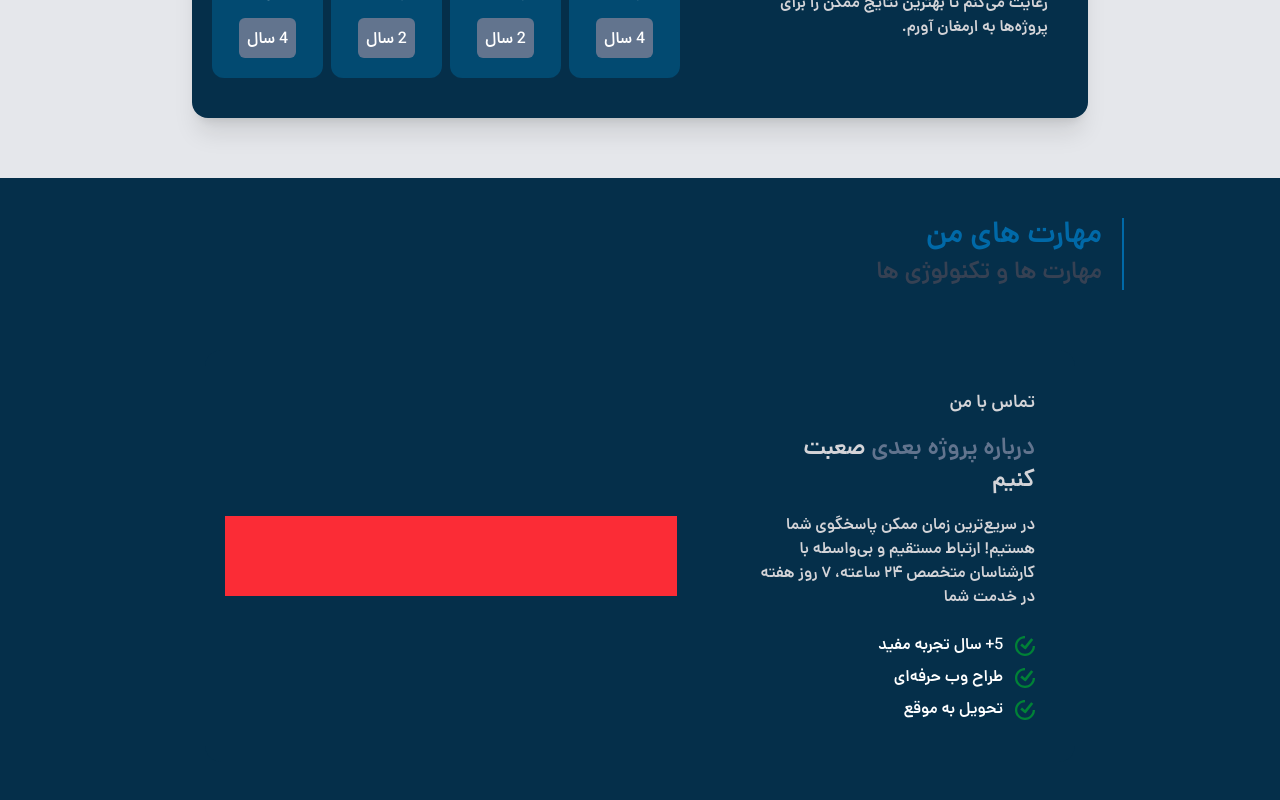
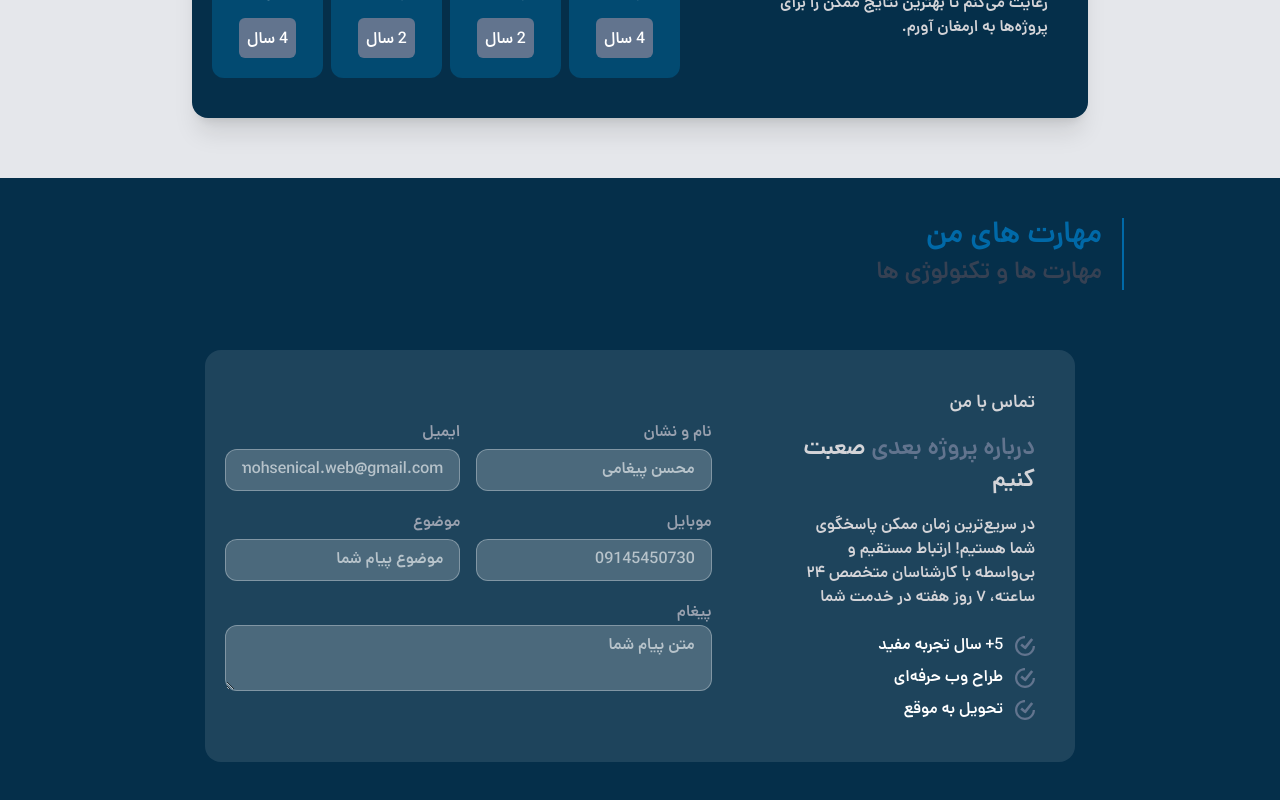
Before and after one commit to mohsenical/my-website, a React (Vite) app: page / in a window 1280 px wide. Shown: the part 1746-2546 px from the top of the page. Built offline with nearby package versions, Linux system fonts and the light colour scheme.

Commit message:
finish section Contact me

```diff
--- a/src/components/template/HomeFeatuer/ContactMe.jsx
+++ b/src/components/template/HomeFeatuer/ContactMe.jsx
@@ -9,7 +9,7 @@ function AboutSection() {
 
             <HeaderSctionBody title="مهارت های من" desc="مهارت ها و تکنولوژی ها" />
 
-            <div className="flex flex-col xl:flex-row gap-x-0 md:gap-x-5 gap-y-5 justify-center items-center mx-auto w-[95%] md:w-[80%] py-10 bg-sky-950 dark:bg-zinc-800 rounded-2xl overflow-hidden">
+            <div className="flex flex-col xl:flex-row gap-x-0 md:gap-x-5 gap-y-5 justify-center items-center mx-auto w-[95%] md:w-[80%] lg-[20%] py-10 bg-white/10 dark:bg-zinc-800 rounded-2xl overflow-hidden">
 
                 <div className="w-[90%] lg:w-[90%] xl:w-[40%] mx-10">
                     <div className="w-full flex flex-col gap-y-4 justify-center items-start">
@@ -24,15 +24,15 @@ function AboutSection() {
 
                         <ul className='flex flex-col gap-y-2 items-start justify-center'>
                             <l1 className="flex items-center justify-center gap-x-3 text-white mt-2">
-                                <SiTicktick className='text-green-700 text-xl'/>
+                                <SiTicktick className='text-slate-500 dark:text-green-700 text-xl' />
                                 5+ سال تجربه مفید
                             </l1>
                             <l1 className="flex items-center justify-center gap-x-3 text-white">
-                                <SiTicktick className='text-green-700 text-xl'/>
+                                <SiTicktick className='text-slate-500 dark:text-green-700 text-xl' />
                                 طراح وب حرفه‌ای
                             </l1>
                             <l1 className="flex items-center justify-center gap-x-3 text-white">
-                                <SiTicktick className='text-green-700 text-xl'/>
+                                <SiTicktick className='text-slate-500 dark:text-green-700 text-xl' />
                                 تحویل به موقع
                             </l1>
                         </ul>
@@ -40,7 +40,51 @@ function AboutSection() {
                     </div>
                 </div>
 
-                <div className="bg-red-500 h-[5rem] grid gap-x-2 grid-cols-2 lg:grid-cols-3 xl:grid-cols-4 gap-y-2 xl:gap-y-5 w-[90%] lg:w-[65%] mx-5">
+                <div className="grid gap-5 w-[90%] lg:w-[80%] mx-5">
+                    <div className="grid gap-x-4 gap-y-5 grid-cols-1 lg:grid-cols-2 *:flex *:flex-col *:space-y-1 ">
+                        <div className="">
+                            <label className='text-gray-400' htmlFor="name">نام و نشان</label>
+                            <input
+                                className='px-4 py-2 rounded-xl bg-white/20 text-white placeholder-white/60 border border-white/30 focus:border-slate-500 dark:focus:border-green-900 focus:ring-2 focus:ring-slate-500 dark:focus:ring-green-900 outline-none transition'
+                                type="text"
+                                id='name'
+                                placeholder='محسن پیغامی' />
+                        </div>
+
+                        <div className="">
+                            <label className='text-gray-400' htmlFor="">ایمیل</label>
+                            <input
+                                className='px-4 py-2 rounded-xl bg-white/20 text-white placeholder-white/60 border border-white/30 focus:border-slate-500 dark:focus:border-green-900 focus:ring-2 focus:ring-slate-500 dark:focus:ring-green-900 outline-none transition'
+                                type="email"
+                                placeholder='mohsenical.web@gmail.com' />
+                        </div>
+
+                        <div className="">
+                            <label className='text-gray-400' htmlFor="">موبایل</label>
+                            <input
+                                className='px-4 py-2 rounded-xl bg-white/20 text-white placeholder-white/60 border border-white/30 focus:border-slate-500 dark:focus:border-green-900 focus:ring-2 focus:ring-slate-500 dark:focus:ring-green-900 outline-none transition'
+                                type="text"
+                                placeholder='09145450730' />
+                        </div>
+
+                        <div className="">
+                            <label className='text-gray-400' htmlFor="">موضوع</label>
+                            <input
+                                className='px-4 py-2 rounded-xl bg-white/20 text-white placeholder-white/60 border border-white/30 focus:border-slate-500 dark:focus:border-green-900 focus:ring-2 focus:ring-slate-500 dark:focus:ring-green-900 outline-none transition'
+                                type="text"
+                                placeholder='موضوع پیام شما' />
+                        </div>
+                    </div>
+                    <div className="w-full">
+                        <div className="w-full flex flex-col">
+                            <label className='text-gray-400' htmlFor="">پیغام</label>
+                            <textarea
+                                className='px-4 py-2 rounded-xl bg-white/20 text-white placeholder-white/60 border border-white/30 focus:border-slate-500 dark:focus:border-green-900 focus:ring-2 focus:ring-slate-500 dark:focus:ring-green-900 outline-none transition'
+                                name=""
+                                id=""
+                                placeholder='متن پیام شما'></textarea>
+                        </div>
+                    </div>
                 </div>
             </div>
 
```
